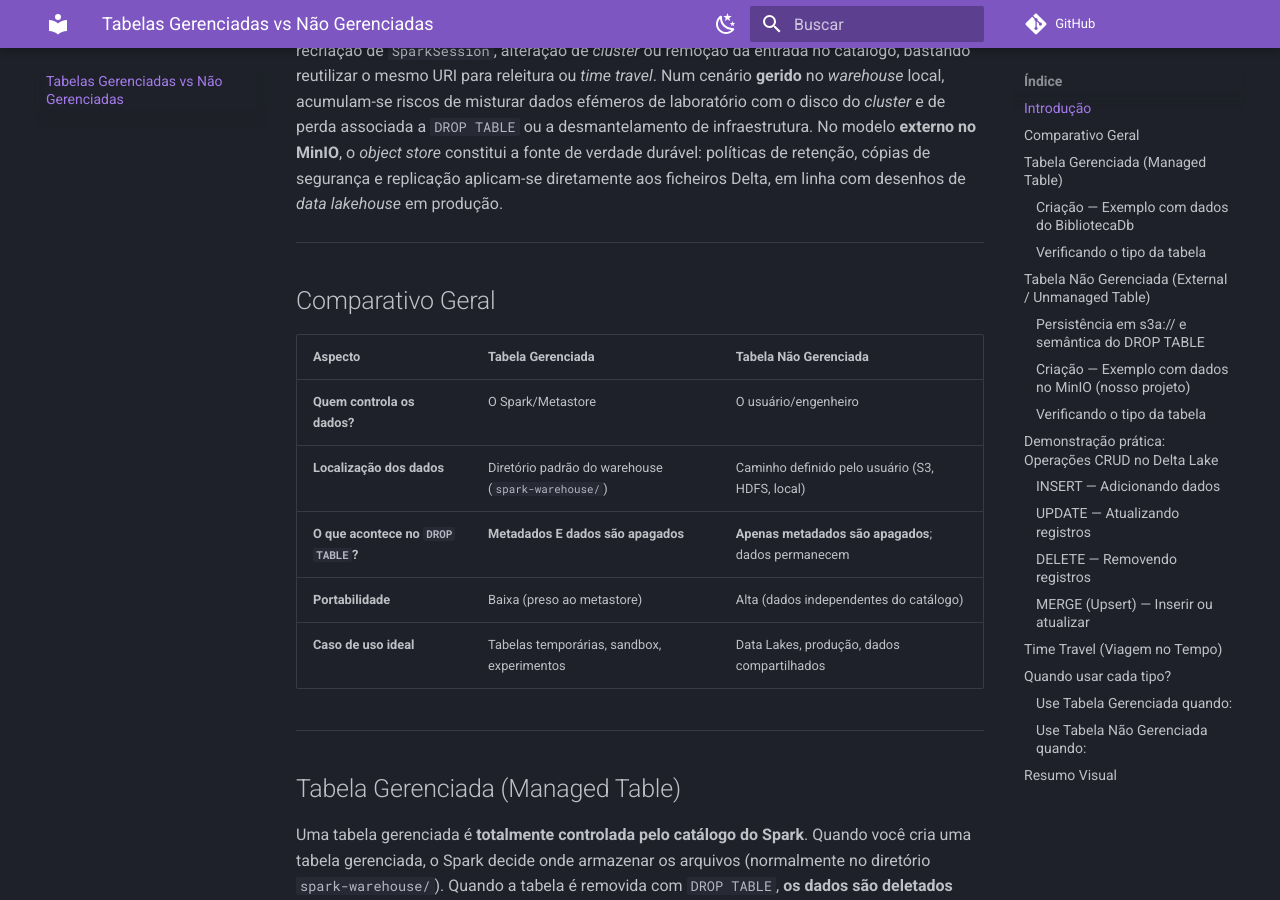
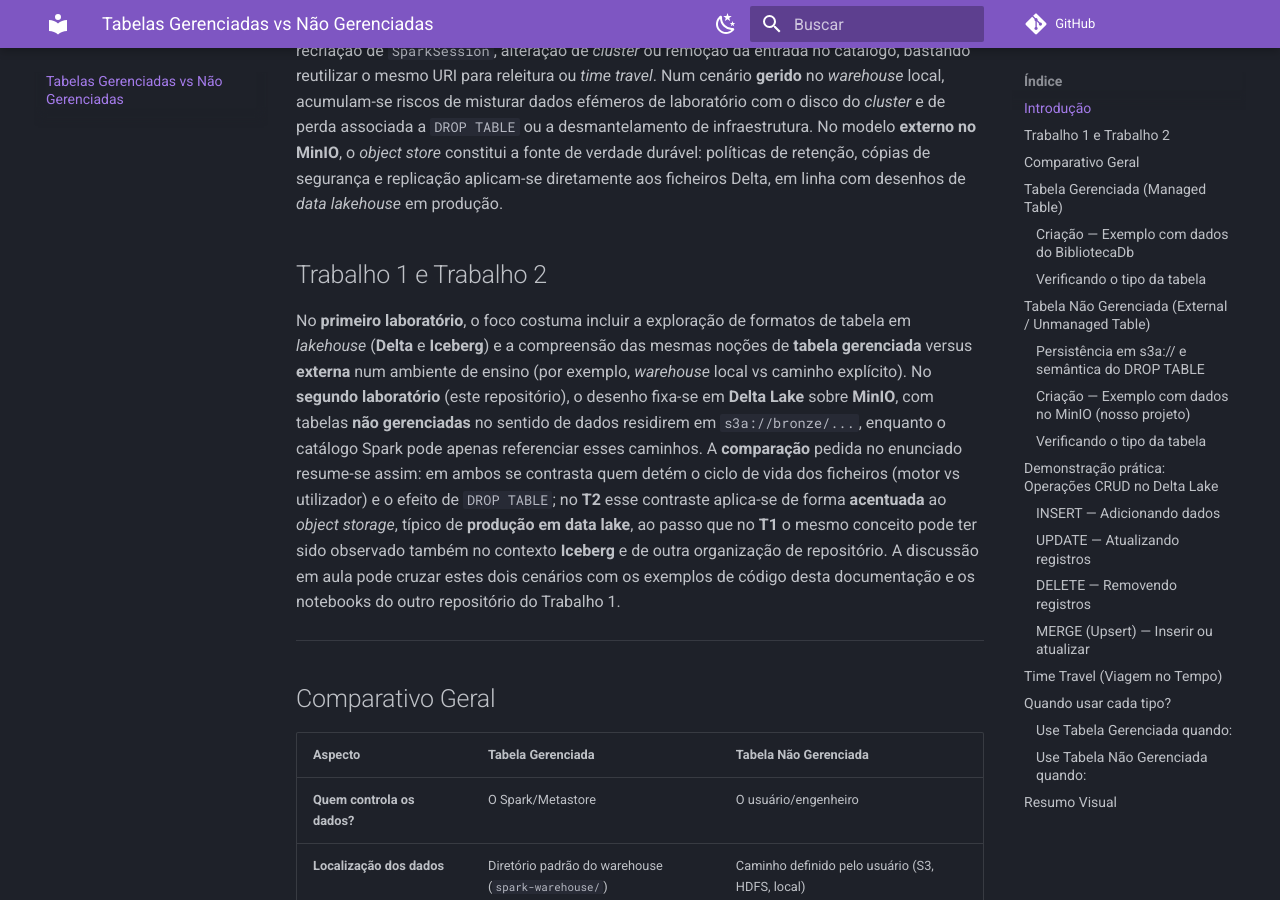
Before and after one commit to octaviodemos/trabalho2ed-minio-sql, an MkDocs documentation site: the page built from docs/tabelas_gerenciadas_vs_nao_gerenciadas.md, in a window 1280 px wide and 900 px high, scrolled down 606 px. Built offline with MkDocs 1.6.1 and Material for MkDocs 9.7.7, drawn with Linux system fonts in a browser that asks for light colours; comment, search, counter and statistics services are not loaded.

Commit message:
feat: ultimas mudanças na documentação

```diff
--- a/docs/tabelas_gerenciadas_vs_nao_gerenciadas.md
+++ b/docs/tabelas_gerenciadas_vs_nao_gerenciadas.md
@@ -8,6 +8,10 @@ No ecossistema Spark + Delta Lake, existem dois tipos fundamentais de tabelas: *
     No nosso projeto **BibliotecaDb**, utilizamos **tabelas não gerenciadas** na camada Bronze, pois os dados ficam armazenados no MinIO (Object Storage S3) e precisamos de controle total sobre o ciclo de vida dos arquivos.
 
 No MinIO, as tabelas Delta são **externas ao catálogo padrão do Spark**: o armazenamento efetivo situa-se sob um prefixo `s3a://bronze/...` definido pelo projeto, sendo o motor responsável apenas por referenciar esse local. Tal configuração favorece a **persistência dos dados**, na medida em que os objetos (Parquet, `_delta_log`, *manifests*) permanecem no *bucket* após recriação de `SparkSession`, alteração de *cluster* ou remoção da entrada no catálogo, bastando reutilizar o mesmo URI para releitura ou *time travel*. Num cenário **gerido** no *warehouse* local, acumulam-se riscos de misturar dados efémeros de laboratório com o disco do *cluster* e de perda associada a `DROP TABLE` ou a desmantelamento de infraestrutura. No modelo **externo no MinIO**, o *object store* constitui a fonte de verdade durável: políticas de retenção, cópias de segurança e replicação aplicam-se diretamente aos ficheiros Delta, em linha com desenhos de *data lakehouse* em produção.
+
+## Trabalho 1 e Trabalho 2
+
+No **primeiro laboratório**, o foco costuma incluir a exploração de formatos de tabela em *lakehouse* (**Delta** e **Iceberg**) e a compreensão das mesmas noções de **tabela gerenciada** versus **externa** num ambiente de ensino (por exemplo, *warehouse* local vs caminho explícito). No **segundo laboratório** (este repositório), o desenho fixa-se em **Delta Lake** sobre **MinIO**, com tabelas **não gerenciadas** no sentido de dados residirem em `s3a://bronze/...`, enquanto o catálogo Spark pode apenas referenciar esses caminhos. A **comparação** pedida no enunciado resume-se assim: em ambos se contrasta quem detém o ciclo de vida dos ficheiros (motor vs utilizador) e o efeito de `DROP TABLE`; no **T2** esse contraste aplica-se de forma **acentuada** ao *object storage*, típico de **produção em data lake**, ao passo que no **T1** o mesmo conceito pode ter sido observado também no contexto **Iceberg** e de outra organização de repositório. A discussão em aula pode cruzar estes dois cenários com os exemplos de código desta documentação e os notebooks do outro repositório do Trabalho 1.
 
 ---
 
--- a/mkdocs.yml
+++ b/mkdocs.yml
@@ -46,6 +46,7 @@ markdown_extensions:
 
 nav:
   - Início: index.md
+  - Enunciado (Trabalho 2): enunciado.md
   - Arquitetura Medalhão: arquitetura_medallion.md
   - Modelo ER (BibliotecaDb): modelo_er_biblioteca.md
   - Tabelas Gerenciadas vs Não Gerenciadas: tabelas_gerenciadas_vs_nao_gerenciadas.md
```
Also changed, not shown: docs/enunciado.md (added, +36 -0 lines), docs/index.md (+2 -0 lines).
